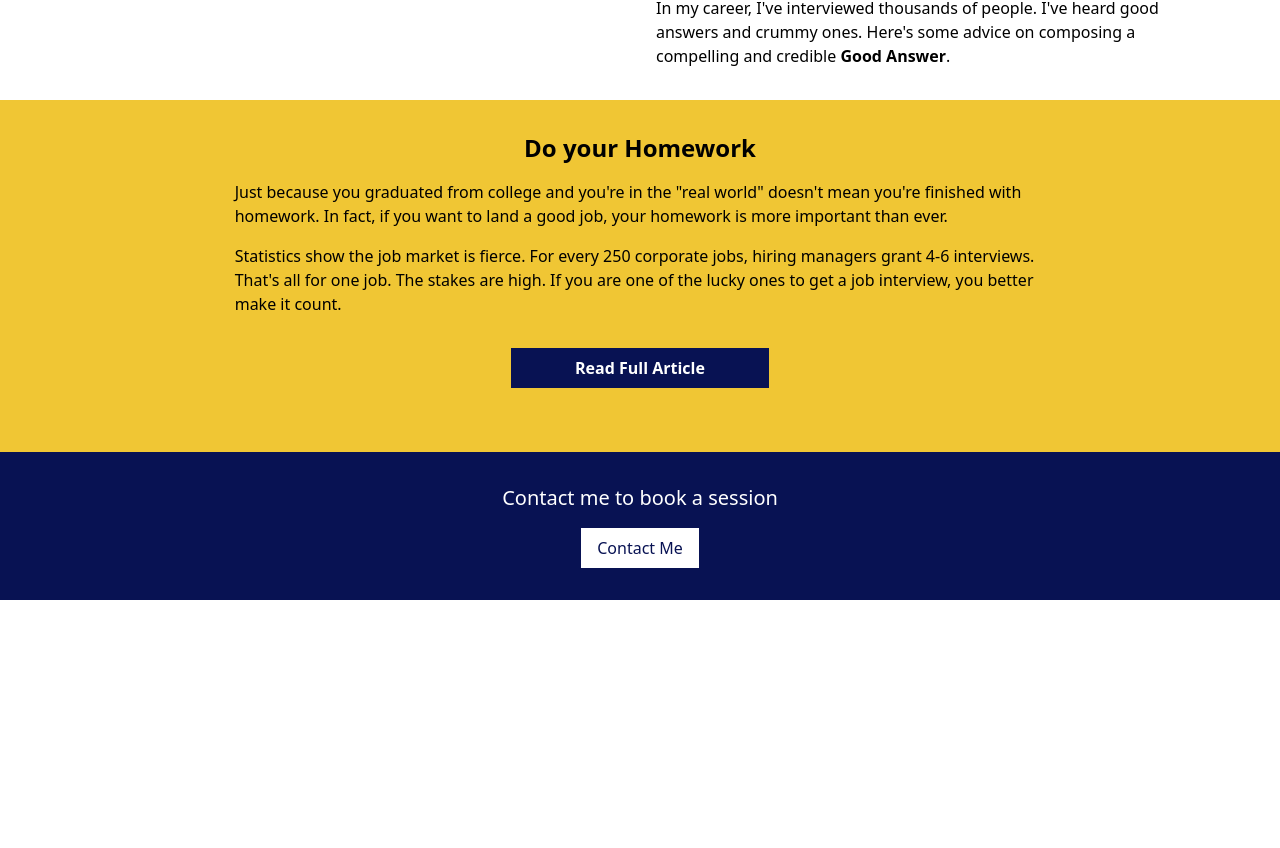
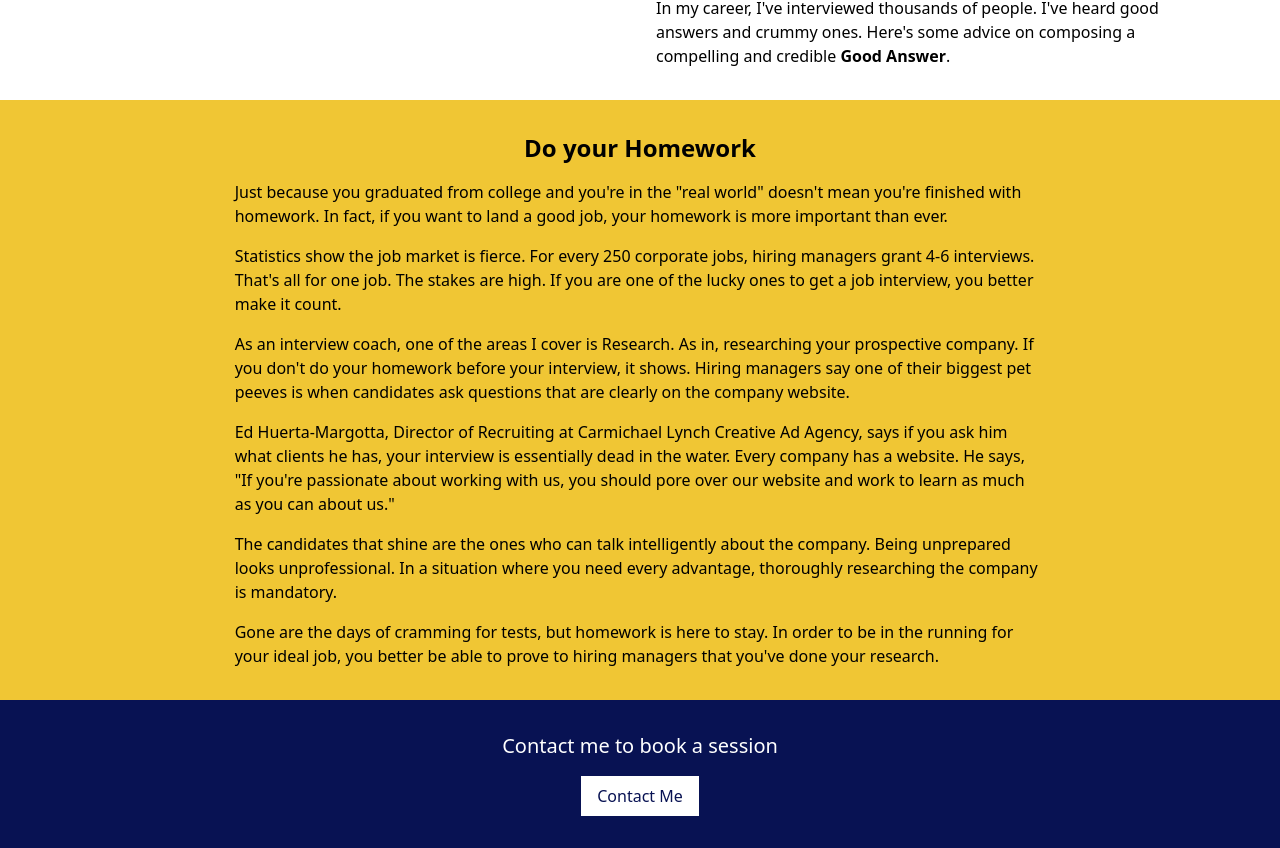
Before and after one commit to katybooholmes/katyboocoaching, a SvelteKit app: page /blog in a window 1280 px wide. Shown: the part 1020-1868 px from the top of the page. Before the commit the page ends 1620 px from the top, so only its background shows below. Built offline with nearby package versions, Linux system fonts and the light colour scheme.

Commit message:
Fixed blog

```diff
--- a/src/routes/blog/+page.svelte
+++ b/src/routes/blog/+page.svelte
@@ -53,9 +53,9 @@
   </div>
 </div>
 <div class="w-full bg-kbcgold p-8 grid grid-cols-1 place-items-center">
-  <div class="w-2/3">
+  <div class="w-2/3 grid grid-cols-1 gap-4">
     <h2 class="text-center font-bold text-2xl">Do your Homework</h2>
-    <p class="py-4">
+    <p>
       Just because you graduated from college and you're in the "real world"
       doesn't mean you're finished with homework. In fact, if you want to land a
       good job, your homework is more important than ever.
@@ -66,13 +66,37 @@
       are high. If you are one of the lucky ones to get a job interview, you
       better make it count.
     </p>
-    <div class="w-full grid grid-cols-1 place-items-center py-8">
-      <a
-        href="https://www.tumblr.com/katybooholmes"
-        target="_blank"
-        class=" bg-kbcblue text-white font-bold text-center px-16 py-2"
-        >Read Full Article</a
-      >
-    </div>
+    <p>
+      As an interview coach, one of the areas I cover is Research. As in,
+      researching your prospective company. If you don't do your homework before
+      your interview, it shows. Hiring managers say one of their biggest pet
+      peeves is when candidates ask questions that are clearly on the company
+      website.
+    </p>
+    <p>
+      Ed Huerta-Margotta, Director of Recruiting at Carmichael Lynch Creative Ad
+      Agency, says if you ask him what clients he has, your interview is
+      essentially dead in the water. Every company has a website. He says, "If
+      you're passionate about working with us, you should pore over our website
+      and work to learn as much as you can about us."
+    </p>
+    <p>
+      The candidates that shine are the ones who can talk intelligently about
+      the company. Being unprepared looks unprofessional. In a situation where
+      you need every advantage, thoroughly researching the company is mandatory.
+    </p>
+    <p>
+      Gone are the days of cramming for tests, but homework is here to stay. In
+      order to be in the running for your ideal job, you better be able to prove
+      to hiring managers that you've done your research.
+    </p>
+    <!-- <div class="w-full grid grid-cols-1 place-items-center py-8"> -->
+    <!--   <a -->
+    <!--     href="https://www.tumblr.com/katybooholmes" -->
+    <!--     target="_blank" -->
+    <!--     class=" bg-kbcblue text-white font-bold text-center px-16 py-2" -->
+    <!--     >Read Full Article</a -->
+    <!--   > -->
+    <!-- </div> -->
   </div>
 </div>
```
Also changed, not shown: 44 other files (tests, documents, lock files or other folders).
